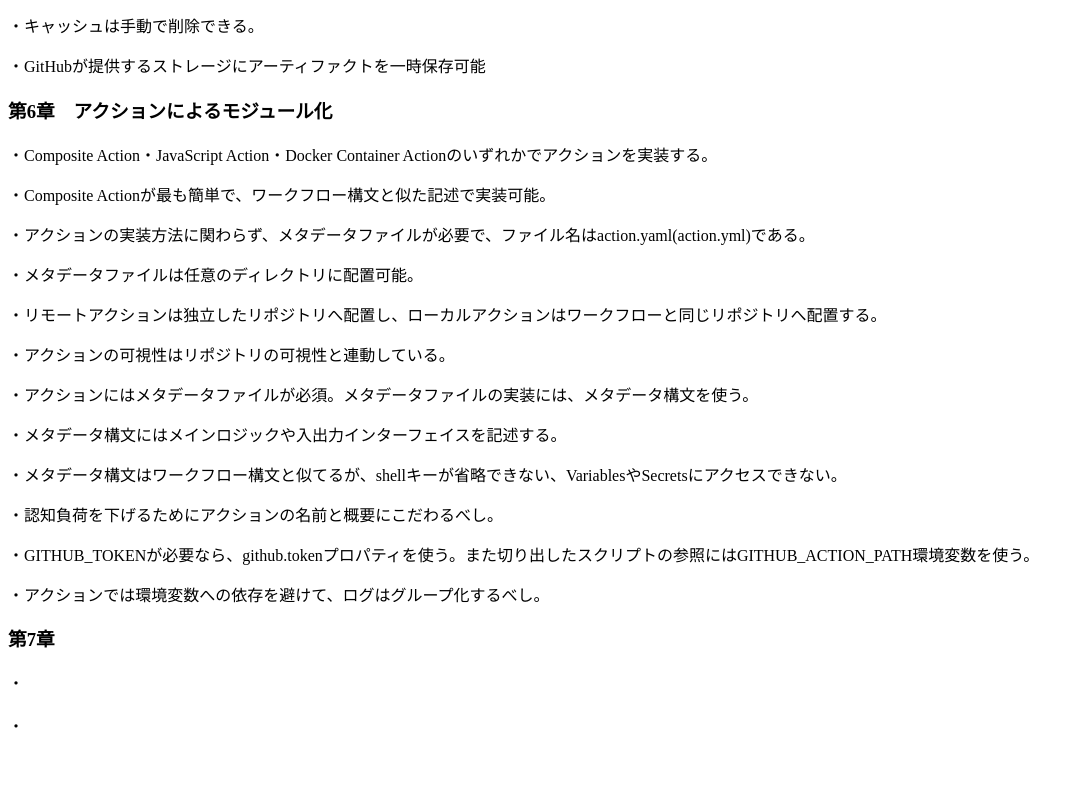
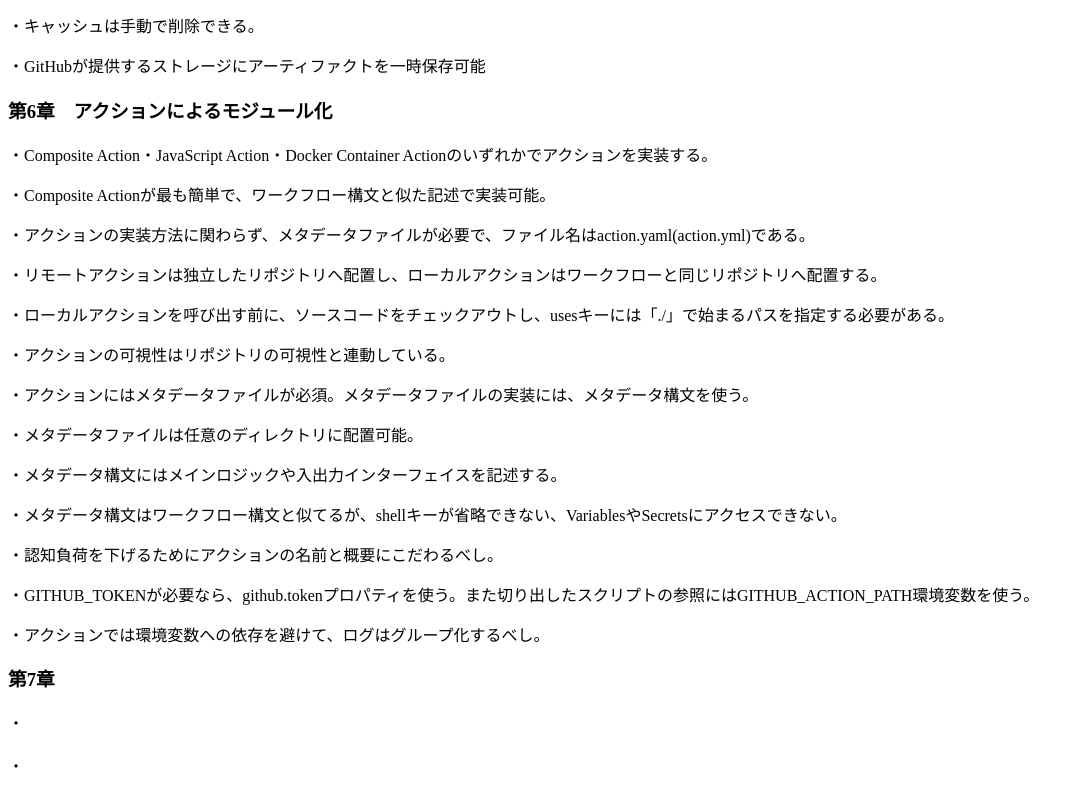
Before and after one commit to uchiyama886/my-repo, a plain HTML site: page index.html in a window 1280 px wide. Shown: the part 1751-2544 px from the top of the page, without its empty margins (0-1084 px from the left). Before the commit the page ends 2504 px from the top, so only its background shows below. Drawn offline with Linux system fonts and the light colour scheme.

Commit message:
apply dump.yml action.yml

```diff
--- a/index.html
+++ b/index.html
@@ -71,10 +71,11 @@
             <p>・Composite Action・JavaScript Action・Docker Container Actionのいずれかでアクションを実装する。</p>
             <p>・Composite Actionが最も簡単で、ワークフロー構文と似た記述で実装可能。</p>
             <p>・アクションの実装方法に関わらず、メタデータファイルが必要で、ファイル名はaction.yaml(action.yml)である。</p>
-            <p>・メタデータファイルは任意のディレクトリに配置可能。</p>
             <p>・リモートアクションは独立したリポジトリへ配置し、ローカルアクションはワークフローと同じリポジトリへ配置する。</p>
+            <p>・ローカルアクションを呼び出す前に、ソースコードをチェックアウトし、usesキーには「./」で始まるパスを指定する必要がある。</p>
             <p>・アクションの可視性はリポジトリの可視性と連動している。</p>
             <p>・アクションにはメタデータファイルが必須。メタデータファイルの実装には、メタデータ構文を使う。</p>
+            <p>・メタデータファイルは任意のディレクトリに配置可能。</p>
             <p>・メタデータ構文にはメインロジックや入出力インターフェイスを記述する。</p>
             <p>・メタデータ構文はワークフロー構文と似てるが、shellキーが省略できない、VariablesやSecretsにアクセスできない。</p>
             <p>・認知負荷を下げるためにアクションの名前と概要にこだわるべし。</p>
```
Also changed, not shown: 2 other files.
